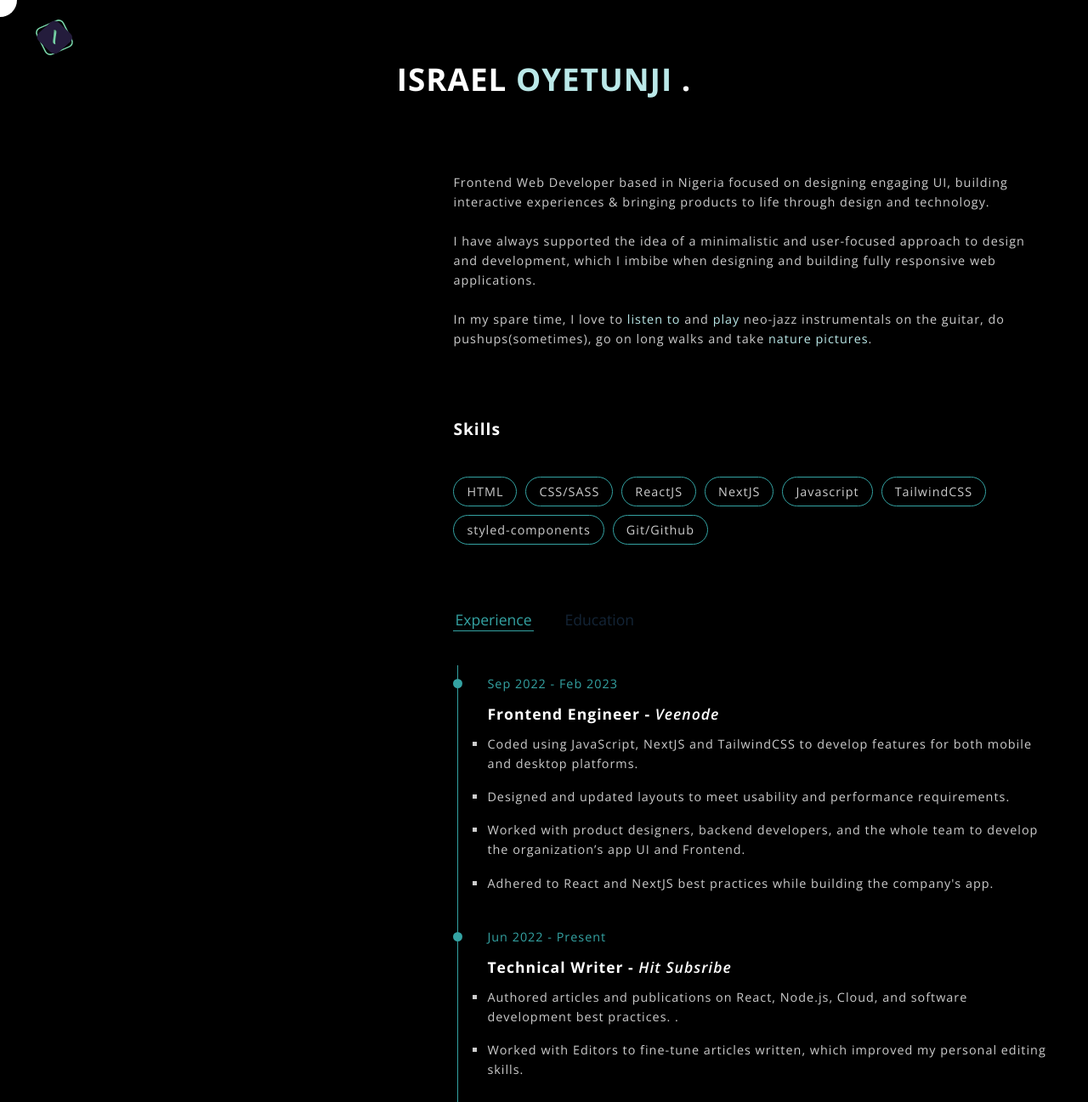
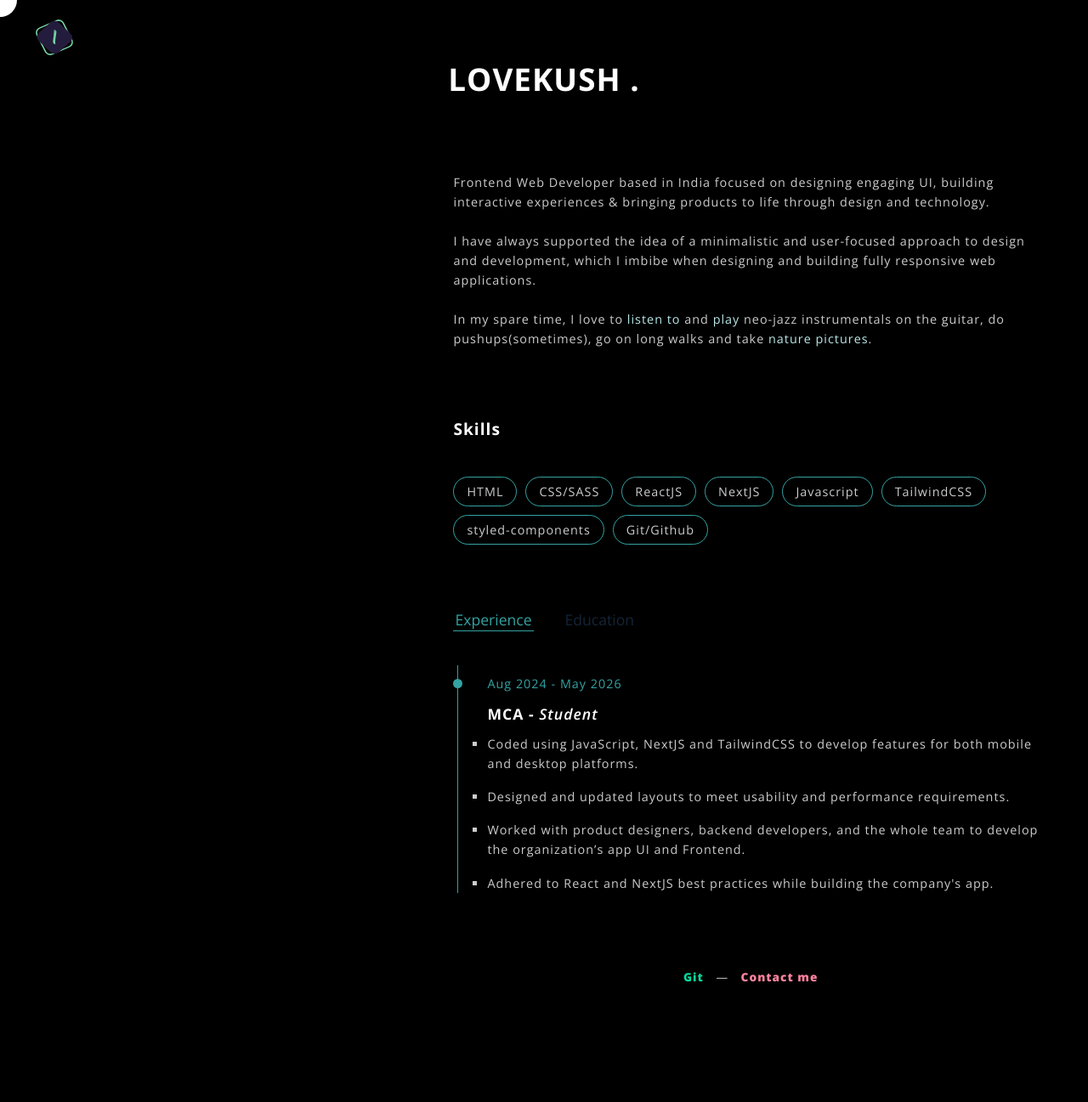
Before and after one commit to Lovekush20s/Lovekush, a plain HTML site: page about/index.html in a window 1280 px wide. Shown: the top 1297 px of the page at 85% size. After the commit the page ends 1224 px from the top, so only its background shows below. Drawn offline with nearby package versions, Linux system fonts and the light colour scheme; a web font is replaced by a local one.

Commit message:
Update index.html

```diff
--- a/about/index.html
+++ b/about/index.html
@@ -55,7 +55,7 @@
     <section class="more-about">
       <div class="container">
         <div class="section-title">
-          <h2>Israel <span>Oyetunji </span>.</h2>
+          <h2>LOVEKUSH <span> </span>.</h2>
         </div>
         <div class="more-about-content">
           <div class="more-about-img">
@@ -63,7 +63,7 @@
           </div>
           <div class="more-about-text">
             <p
-              >Frontend Web Developer based in Nigeria focused on designing
+              >Frontend Web Developer based in India focused on designing
               engaging UI, building interactive experiences & bringing products
               to life through design and technology.</p
             >
@@ -129,8 +129,8 @@
             <div class="tab-content active" id="experience">
               <div class="timeline">
                 <div class="timeline-item">
-                  <span class="date">Sep 2022 - Feb 2023</span>
-                  <h4>Frontend Engineer - <span>Veenode</span></h4>
+                  <span class="date">Aug 2024 - May 2026</span>
+                  <h4>MCA - <span>Student </span></h4>
                   <ul>
                     <li
                       >Coded using JavaScript, NextJS and TailwindCSS to develop
@@ -151,7 +151,7 @@
                     </li></ul
                   >
                 </div>
-                <div class="timeline-item">
+<!--                 <div class="timeline-item">
                   <span class="date">Jun 2022 - Present</span>
                   <h4>Technical Writer - <span>Hit Subsribe</span></h4>
                   <ul>
@@ -273,20 +273,20 @@
                       development, which was required for the project.
                     </li>
                   </ul>
-                </div>
+                </div> -->
               </div>
             </div>
             <!-- Education -->
             <div class="tab-content" id="education">
               <div class="timeline">
                 <div class="timeline-item">
-                  <span class="date">May-Dec 2020 </span>
+                  <span class="date">Aug-Aug 2024-2025 </span>
                   <h4
-                    >Mobile Web Specialist-
-                    <span>Google Africa Developer Scholarship</span></h4
+                    > Web Development-
+                    <span> Master's in Computer Application</span></h4
                   >
                 </div>
-                <div class="timeline-item">
+<!--                 <div class="timeline-item">
                   <span class="date">June-Oct 2020 </span>
                   <h4
                     >Fundamentals of Digital Marketing-
@@ -310,14 +310,14 @@
                     >BSc. Sociology & Anthropology-
                     <span>Obafemi Awolowo University</span></h4
                   >
-                </div>
+                </div> -->
               </div>
             </div>
             <div class="about-cta">
               <a
-                href="https://docs.google.com/document/d/1gLw0XUNzuPU4TjuS1jhJsycVUZyZ-uxE3f_qL_pZ4-o/edit?usp=sharing"
+                href="https://github.com/Lovekush20s"
                 class="skills-cta"
-                >My resume</a
+                >Git</a
               >
               <span>—</span>
               <a href="../index.html#contact" class="exp-cta">Contact me</a>
```
